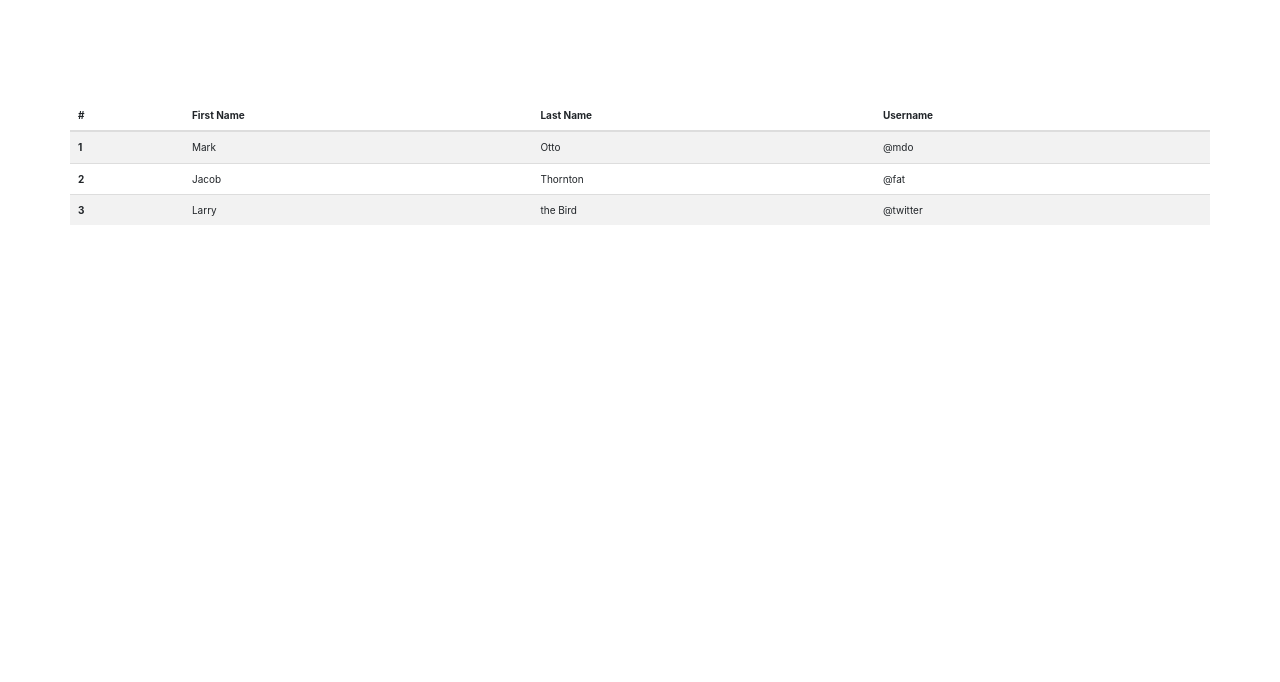
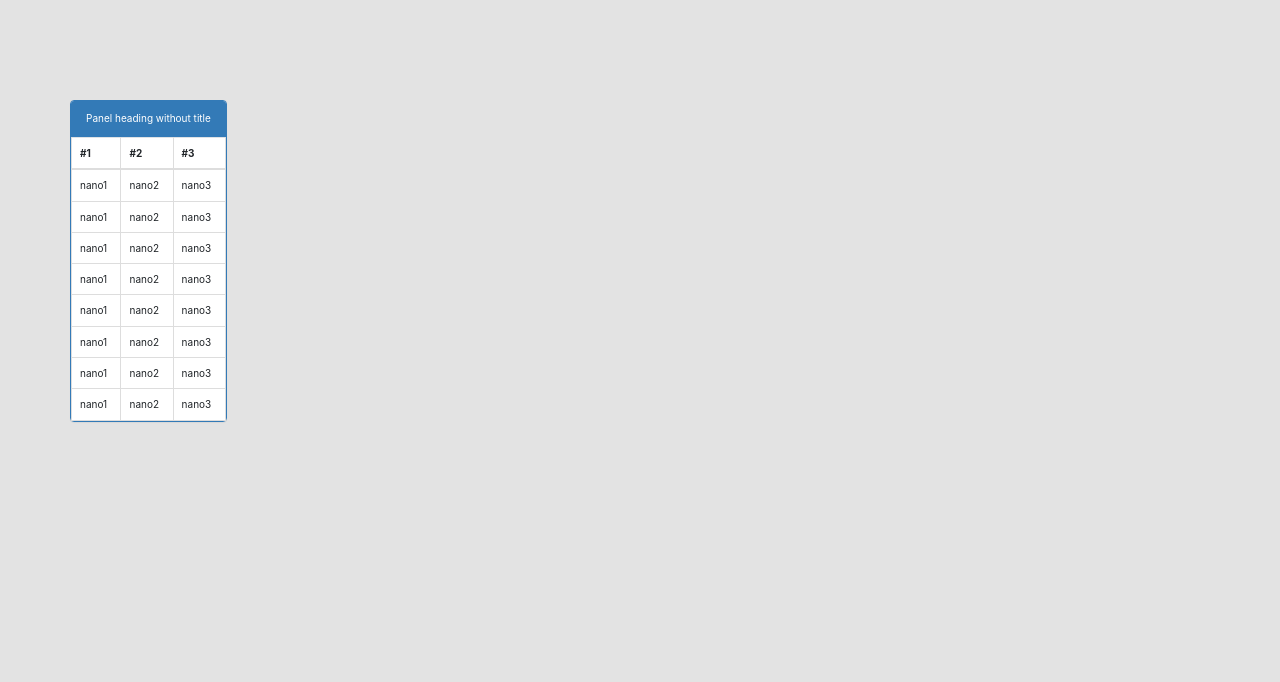
Before and after one commit to nanomolina/JP, a Django app: a page that uses src/odontology/templates/base.html in a window 1280 px wide. Shown: the top 682 px of the page. Run offline with Django 3.2, Linux system fonts and the light colour scheme; some libraries are stand-ins or nearby versions.

```diff
--- a/src/odontology/core/static/css/home.css
+++ b/src/odontology/core/static/css/home.css
@@ -1,7 +1,3 @@
-body {
-    background-color: #e3e3e3;
-}
-
 #home-content {
     margin-top: 50px;
 }
--- a/src/odontology/patient/templates/patient/list_patients.html
+++ b/src/odontology/patient/templates/patient/list_patients.html
@@ -8,6 +8,61 @@
 {% block content %}
 {{ block.super }}
 <div class="row" id="list-patients">
-  <table class="table table-striped"> <thead> <tr> <th>#</th> <th>First Name</th> <th>Last Name</th> <th>Username</th> </tr> </thead> <tbody> <tr> <th scope="row">1</th> <td>Mark</td> <td>Otto</td> <td>@mdo</td> </tr> <tr> <th scope="row">2</th> <td>Jacob</td> <td>Thornton</td> <td>@fat</td> </tr> <tr> <th scope="row">3</th> <td>Larry</td> <td>the Bird</td> <td>@twitter</td> </tr> </tbody> </table>
+  <div class="panel panel-primary">
+    <div class="panel-heading">Panel heading without title</div>
+    <div class="panel-body no-padding">
+      <table class="table table-bordered" style="margin-bottom: 0;">
+        <thead>
+          <tr>
+            <th>#1</th>
+            <th>#2</th>
+            <th>#3</th>
+          </tr>
+        </thead>
+        <tbody>
+          <tr>
+            <td>nano1</td>
+            <td>nano2</td>
+            <td>nano3</td>
+          </tr>
+          <tr>
+            <td>nano1</td>
+            <td>nano2</td>
+            <td>nano3</td>
+          </tr>
+          <tr>
+            <td>nano1</td>
+            <td>nano2</td>
+            <td>nano3</td>
+          </tr>
+          <tr>
+            <td>nano1</td>
+            <td>nano2</td>
+            <td>nano3</td>
+          </tr>
+          <tr>
+            <td>nano1</td>
+            <td>nano2</td>
+            <td>nano3</td>
+          </tr>
+          <tr>
+            <td>nano1</td>
+            <td>nano2</td>
+            <td>nano3</td>
+          </tr>
+          <tr>
+            <td>nano1</td>
+            <td>nano2</td>
+            <td>nano3</td>
+          </tr>
+          <tr>
+            <td>nano1</td>
+            <td>nano2</td>
+            <td>nano3</td>
+          </tr>
+        </tbody>
+      </table>
+    </div>
+  </div>
 </div>
 {% endblock %}
--- a/src/odontology/static/css/base.css
+++ b/src/odontology/static/css/base.css
@@ -1,6 +1,10 @@
 .starter-template {
     padding: 40px 15px;
     text-align: center;
+}
+
+body {
+    background-color: #e3e3e3;
 }
 
 footer {
@@ -10,3 +14,7 @@ footer {
   width: 100%;
   margin-bottom: 10px;
 }
+
+.no-padding {
+    padding: 0;
+}
--- a/src/odontology/templates/base.html
+++ b/src/odontology/templates/base.html
@@ -40,13 +40,13 @@
 
           <div class="collapse navbar-collapse">
             <ul class="nav navbar-nav">
-              <li id="home">
+              <li id="home" {% if template == 'home'%}class="active"{% endif %}>
                 <a href="{% url 'core:home' %}"><i class="fa fa-home"></i>&nbsp;Inicio</a>
               </li>
-              <li id="patient">
+              <li id="patient" {% if template == 'patient'%}class="active"{% endif %}>
                 <a href="{% url 'patient:list'%}">Pacientes</a>
               </li>
-              <li id="register">
+              <li id="register" {% if template == 'register'%}class="active"{% endif %}>
                 <a  href="#register">Registros</a>
               </li>
             </ul>
```
Also changed, not shown: src/odontology/db.sqlite3.
